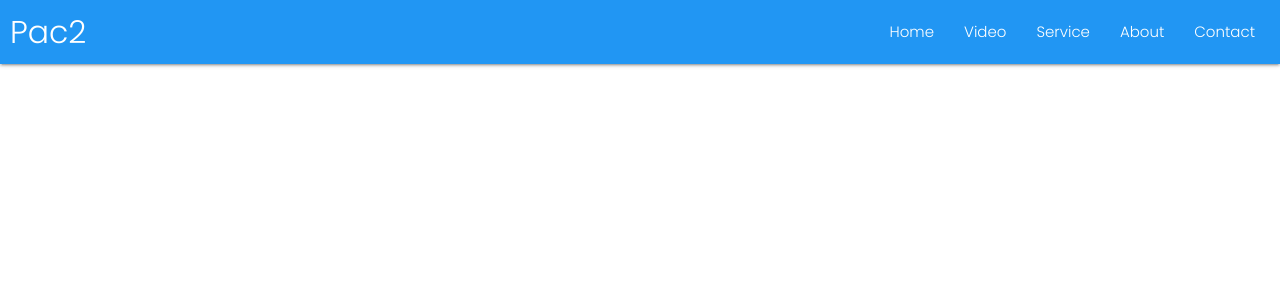
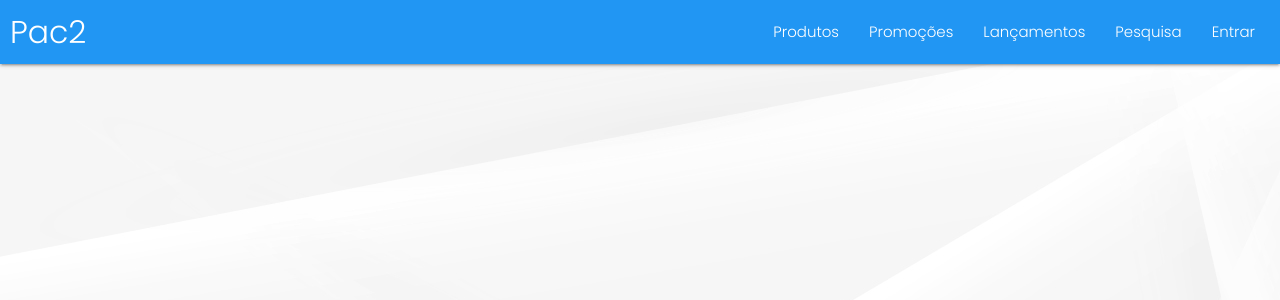
Before and after one commit to jvst1/ProjetoPacECommerce, a PHP site: page / in a window 1280 px wide. Shown: the top 300 px of the page. Run offline with PHP 8.4, Linux system fonts and the light colour scheme.

Commit message:
mudacas do matheuzinho

```diff
--- a/css/style.css
+++ b/css/style.css
@@ -4,3 +4,7 @@
     box-sizing: border-box;
     font-family: 'Poppins', sans-serif;
 }
+
+body {
+    background-image: url("../images/background.jpg");
+}
--- a/index.php
+++ b/index.php
@@ -31,27 +31,23 @@
             </a>
 
             <ul class="right hide-on-med-and-down ">
-                <li><a href="#">Home</a></li>
-                <li><a href="#">Video</a></li>
-                <li><a href="#">Service</a></li>
-                <li><a href="#">About</a></li>
-                <li><a href="#">Contact</a></li>
+                <li><a href="#">Produtos</a></li>
+                <li><a href="#">Promoções</a></li>
+                <li><a href="#">Lançamentos</a></li>
+                <li><a href="#">Pesquisa</a></li>
+                <li><a href="#">Entrar</a></li>
             </ul>
         </div>
     </nav>
 
 
     <ul class="sidenav" id="mobile-nav">
-        <li><a href="#">Home</a></li>
-        <li><a href="#">Video</a></li>
-        <li><a href="#">Service</a></li>
-        <li><a href="#">About</a></li>
-        <li><a href="#">Contact</a></li>
+        <li><a href="#"><i class="material-icons">local_grocery_store</i>Produtos</a></li>
+        <li><a href="#"><i class="material-icons">local_offer</i>Promocoes</a></li>
+        <li><a href="#"><i class="material-icons">whatshot</i>Lançamentos</a></li>
+        <li><a href="#"><i class="material-icons">search</i>Pesquisa</a></li>
+        <li><a href="#"><i class="material-icons">person</i>Entrar</a></li>
     </ul>
-
-    <main>
-        teste
-    </main>
 
 </body>
 
```
